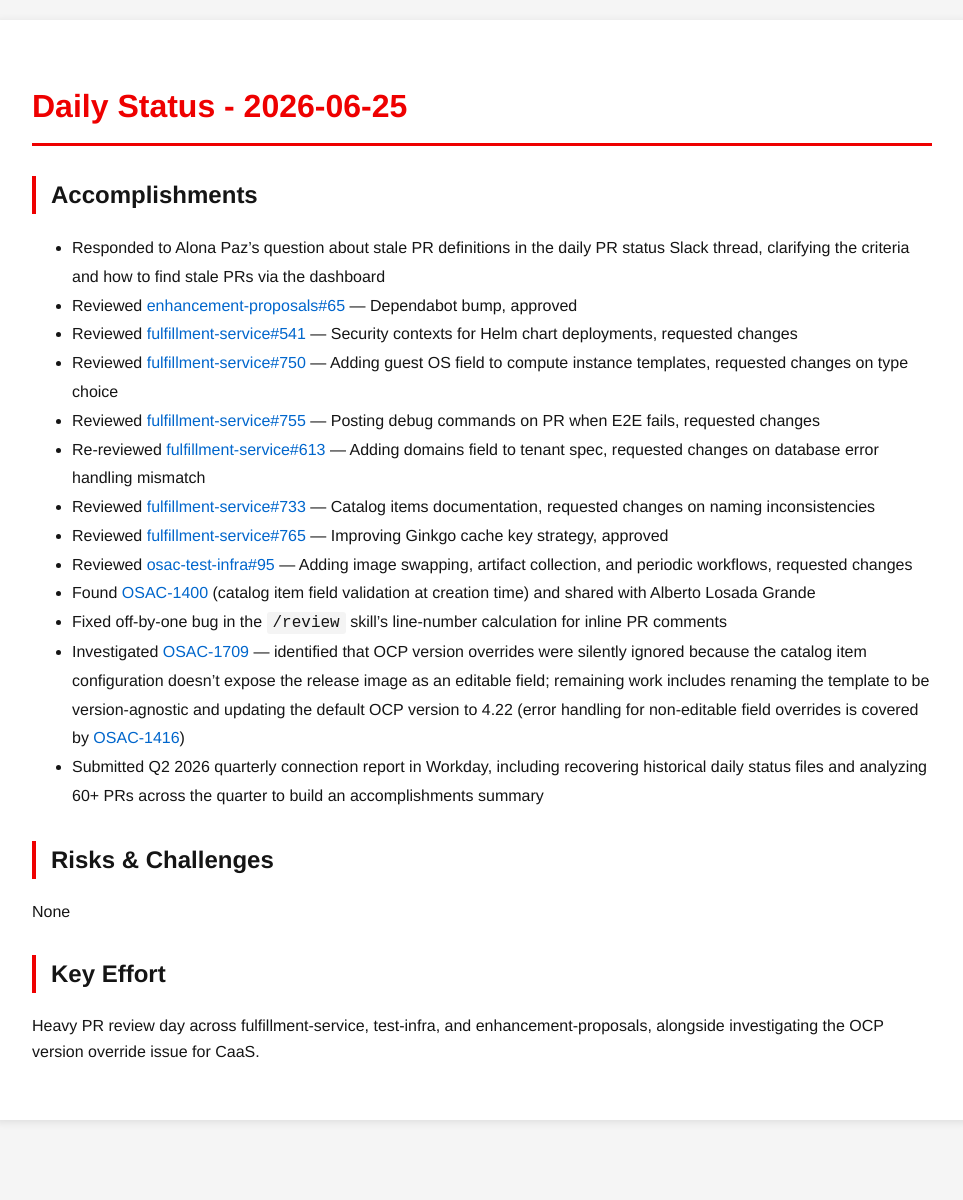
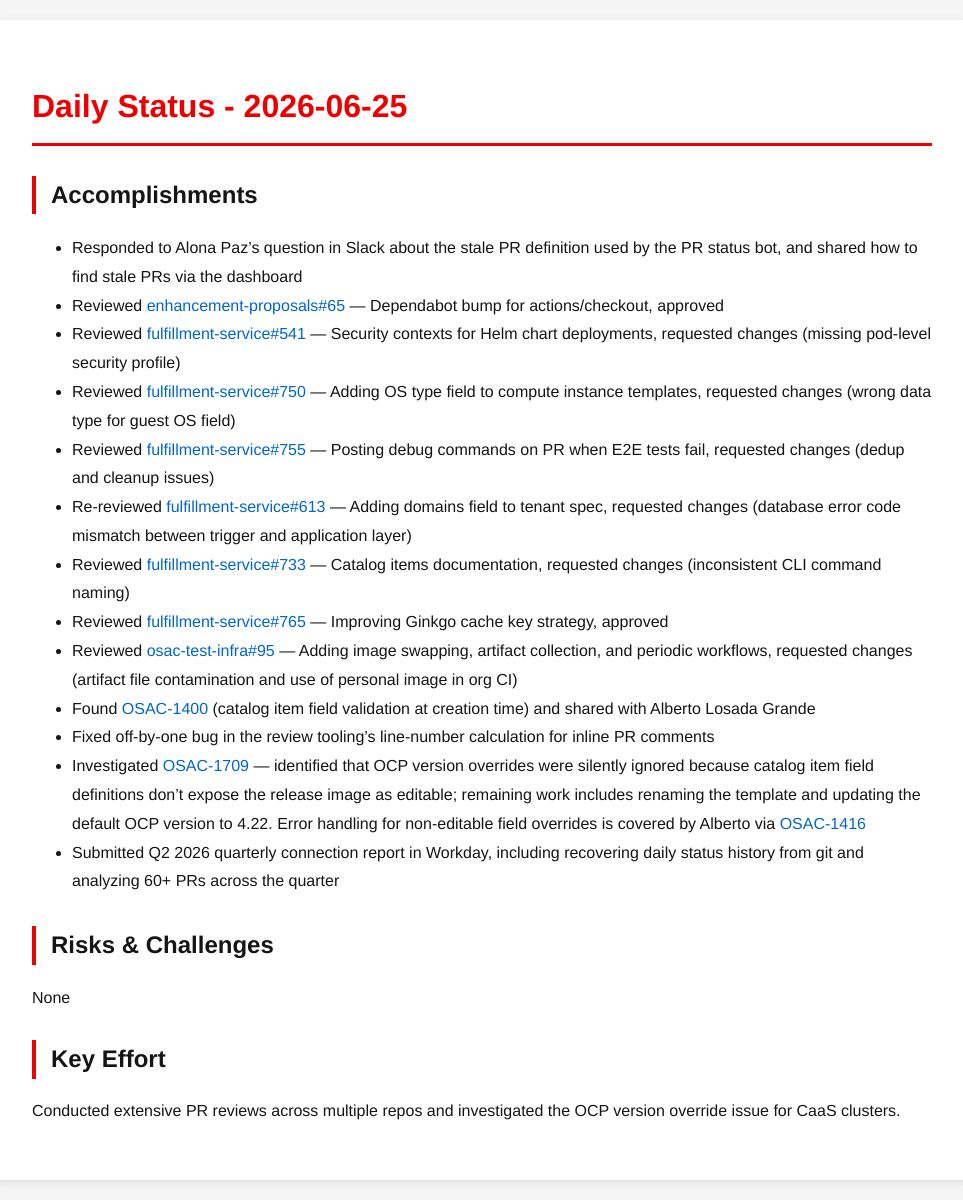
Before and after one commit to tzvatot/daily-status, a Jekyll site: the page built from 2026-06-25.md, in a window 1280 px wide. Shown: the whole page, without its empty margins (158-1121 px from the left). Built offline with Jekyll 4.4.1, drawn with Linux system fonts in a browser that asks for light colours; before the commit the page ends 1140 px from its top, so only the background shows below that.

Commit message:
Daily status update - 2026-06-25

```diff
--- a/2026-06-25.md
+++ b/2026-06-25.md
@@ -7,22 +7,22 @@
 # Daily Status - 2026-06-25
 
 ## Accomplishments
-- Responded to Alona Paz's question about stale PR definitions in the daily PR status Slack thread, clarifying the criteria and how to find stale PRs via the dashboard
-- Reviewed [enhancement-proposals#65](https://github.com/osac-project/enhancement-proposals/pull/65) — Dependabot bump, approved
-- Reviewed [fulfillment-service#541](https://github.com/osac-project/fulfillment-service/pull/541) — Security contexts for Helm chart deployments, requested changes
-- Reviewed [fulfillment-service#750](https://github.com/osac-project/fulfillment-service/pull/750) — Adding guest OS field to compute instance templates, requested changes on type choice
-- Reviewed [fulfillment-service#755](https://github.com/osac-project/fulfillment-service/pull/755) — Posting debug commands on PR when E2E fails, requested changes
-- Re-reviewed [fulfillment-service#613](https://github.com/osac-project/fulfillment-service/pull/613) — Adding domains field to tenant spec, requested changes on database error handling mismatch
-- Reviewed [fulfillment-service#733](https://github.com/osac-project/fulfillment-service/pull/733) — Catalog items documentation, requested changes on naming inconsistencies
+- Responded to Alona Paz's question in Slack about the stale PR definition used by the PR status bot, and shared how to find stale PRs via the dashboard
+- Reviewed [enhancement-proposals#65](https://github.com/osac-project/enhancement-proposals/pull/65) — Dependabot bump for actions/checkout, approved
+- Reviewed [fulfillment-service#541](https://github.com/osac-project/fulfillment-service/pull/541) — Security contexts for Helm chart deployments, requested changes (missing pod-level security profile)
+- Reviewed [fulfillment-service#750](https://github.com/osac-project/fulfillment-service/pull/750) — Adding OS type field to compute instance templates, requested changes (wrong data type for guest OS field)
+- Reviewed [fulfillment-service#755](https://github.com/osac-project/fulfillment-service/pull/755) — Posting debug commands on PR when E2E tests fail, requested changes (dedup and cleanup issues)
+- Re-reviewed [fulfillment-service#613](https://github.com/osac-project/fulfillment-service/pull/613) — Adding domains field to tenant spec, requested changes (database error code mismatch between trigger and application layer)
+- Reviewed [fulfillment-service#733](https://github.com/osac-project/fulfillment-service/pull/733) — Catalog items documentation, requested changes (inconsistent CLI command naming)
 - Reviewed [fulfillment-service#765](https://github.com/osac-project/fulfillment-service/pull/765) — Improving Ginkgo cache key strategy, approved
-- Reviewed [osac-test-infra#95](https://github.com/osac-project/osac-test-infra/pull/95) — Adding image swapping, artifact collection, and periodic workflows, requested changes
-- Found [OSAC-1400](https://issues.redhat.com/browse/OSAC-1400) (catalog item field validation at creation time) and shared with Alberto Losada Grande
-- Fixed off-by-one bug in the `/review` skill's line-number calculation for inline PR comments
-- Investigated [OSAC-1709](https://redhat.atlassian.net/browse/OSAC-1709) — identified that OCP version overrides were silently ignored because the catalog item configuration doesn't expose the release image as an editable field; remaining work includes renaming the template to be version-agnostic and updating the default OCP version to 4.22 (error handling for non-editable field overrides is covered by [OSAC-1416](https://redhat.atlassian.net/browse/OSAC-1416))
-- Submitted Q2 2026 quarterly connection report in Workday, including recovering historical daily status files and analyzing 60+ PRs across the quarter to build an accomplishments summary
+- Reviewed [osac-test-infra#95](https://github.com/osac-project/osac-test-infra/pull/95) — Adding image swapping, artifact collection, and periodic workflows, requested changes (artifact file contamination and use of personal image in org CI)
+- Found [OSAC-1400](https://redhat.atlassian.net/browse/OSAC-1400) (catalog item field validation at creation time) and shared with Alberto Losada Grande
+- Fixed off-by-one bug in the review tooling's line-number calculation for inline PR comments
+- Investigated [OSAC-1709](https://redhat.atlassian.net/browse/OSAC-1709) — identified that OCP version overrides were silently ignored because catalog item field definitions don't expose the release image as editable; remaining work includes renaming the template and updating the default OCP version to 4.22. Error handling for non-editable field overrides is covered by Alberto via [OSAC-1416](https://redhat.atlassian.net/browse/OSAC-1416)
+- Submitted Q2 2026 quarterly connection report in Workday, including recovering daily status history from git and analyzing 60+ PRs across the quarter
 
 ## Risks & Challenges
 None
 
 ## Key Effort
-Heavy PR review day across fulfillment-service, test-infra, and enhancement-proposals, alongside investigating the OCP version override issue for CaaS.
+Conducted extensive PR reviews across multiple repos and investigated the OCP version override issue for CaaS clusters.
```
